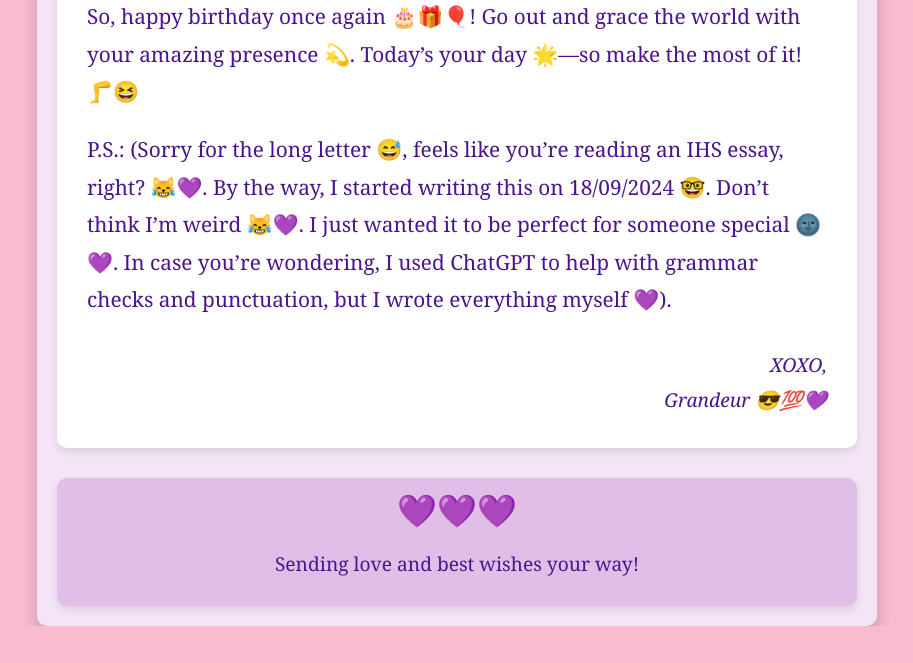
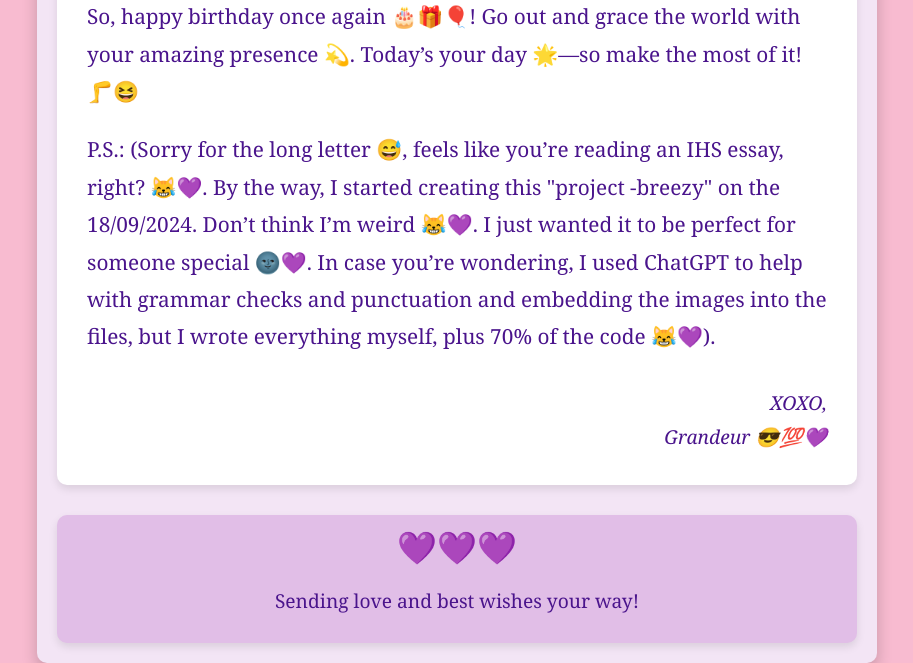
Before and after one commit to Ludociel111/breezyb, a plain HTML site: page index.html in a window 1280 px wide. Shown: the part 6735-7398 px from the top of the page, without its empty margins (183-1096 px from the left). Before the commit the page ends 7361 px from the top, so only its background shows below. Drawn offline with Linux system fonts and the light colour scheme.

Commit message:
Update index.html

```diff
--- a/index.html
+++ b/index.html
@@ -102,7 +102,7 @@
             <p>THANK YOU for being my friend, Brianna. You're truly special! I know I don’t say it enough, but I appreciate you and everything you’ve done for me 💕💜🙌. You’ve become more than a friend—you’re like a sister 💝💜, if I’m allowed to say that. And no matter what happens, I’ve always got your back 💪💜, just like you’ve always had mine 🤝💜.</p>
             <img src="images/image7.jpg" alt="Celebration Image 7">
             <p>So, happy birthday once again 🎂🎁🎈! Go out and grace the world with your amazing presence 💫. Today’s your day 🌟—so make the most of it! 🦵😆</p>
-            <p>P.S.: (Sorry for the long letter 😅, feels like you’re reading an IHS essay, right? 😹💜. By the way, I started writing this on 18/09/2024 🤓. Don’t think I’m weird 😹💜. I just wanted it to be perfect for someone special 🌚💜. In case you’re wondering, I used ChatGPT to help with grammar checks and punctuation, but I wrote everything myself 💜).</p>
+            <p>P.S.: (Sorry for the long letter 😅, feels like you’re reading an IHS essay, right? 😹💜. By the way, I started creating this "project -breezy" on the 18/09/2024. Don’t think I’m weird 😹💜. I just wanted it to be perfect for someone special 🌚💜. In case you’re wondering, I used ChatGPT to help with grammar checks and punctuation and embedding the images into the files, but I wrote everything myself, plus 70% of the code 😹💜).</p>
 
             <div class="closing">
                 XOXO,<br>
```
